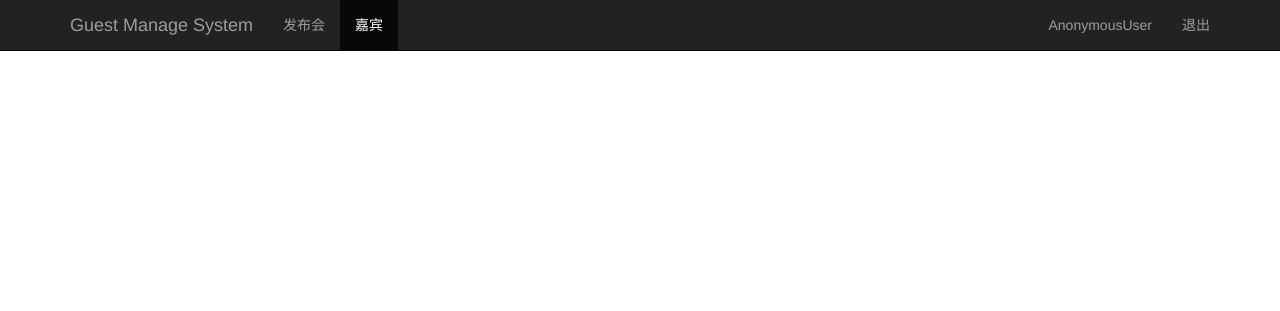
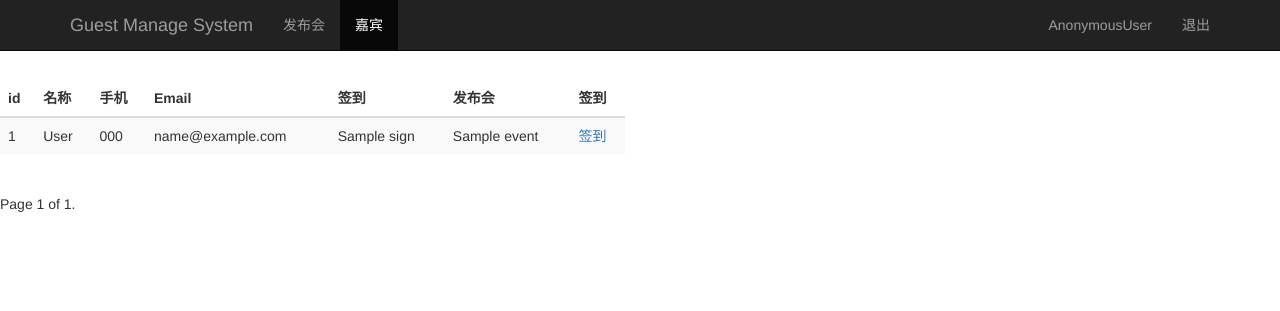
Before and after one commit to AaronSu20170930/pythonScripts, a Django app: template templates/guest_manage.html in a window 1280 px wide. Shown: the top 311 px of the page. Run offline with Django 3.2, Linux system fonts and the light colour scheme; the template is opened without the code that fills it: most values are stand-ins (such as "Sample title", 1, 10 or a date in 2020); some libraries are stand-ins or nearby versions.

Commit message:
嘉宾列表，分页器 添加签到页面

```diff
--- a/DjangoDemo/urls.py
+++ b/DjangoDemo/urls.py
@@ -16,7 +16,7 @@ Including another URLconf
 from django.contrib import admin
 from django.urls import path
 from sign import views
-
+from django.conf.urls import url
 
 urlpatterns = [
     path('admin/', admin.site.urls),
@@ -25,5 +25,7 @@ urlpatterns = [
     path('event_manage/', views.event_manage),
     path('accounts/login/', views.index),
     path('search_name/', views.search_name),
-    path('guest_manage/', views.guest_manage)
+    path('guest_manage/', views.guest_manage),
+    url(r'^sign_index/(?P<eid>[0-9]+)/$', views.sign_index),
+    url(r'^sign_index_action/(?P<eid>[0-9]+)/$', views.sign_index_action)
 ]
--- a/templates/guest_manage.html
+++ b/templates/guest_manage.html
@@ -26,5 +26,49 @@
                 </div>
             </div>
         </nav>
+        <!-- 嘉宾列表 -->
+        <div class="row" style="padding-top: 80px;">
+            <div class="col-md-6">
+                <table class="table table-striped">
+                    <thead>
+                        <tr>
+                            <th>id</th><th>名称</th><th>手机</th><th>Email</th><th>签到</th><th>发布会</th>
+                            <th>签到</th>
+                        </tr>
+                    </thead>
+                    <tbody>
+                        {% for guest in guests %}
+                            <tr>
+                                <td>{{ guest.id }}</td>
+                                <td>{{ guest.realname }}</td>
+                                <td>{{ guest.phone }}</td>
+                                <td>{{ guest.email }}</td>
+                                <td>{{ guest.sign }}</td>
+                                <td>{{ guest.event }}</td>
+                                <td>
+                                    <a href="/sign_index/{{ event.id }}/" target="{{ event.id }}_blank">
+                                        签到
+                                    </a>
+                                </td>
+                            </tr>
+                        {% endfor %}
+                    </tbody>
+                </table>
+            </div>
+        </div>
+        <!-- 列表分页器 -->
+        <div class="pagination">
+            <span class="step-links">
+                {% if guests.has_previous %}
+                    <a href="?page={{ guests.previous_page_number }}">previous</a>
+                {% endif %}
+                <span class="current">
+                    Page {{ guests.number }} of {{ guests.paginator.num_pages }}.
+                </span>
+                {% if guests.has_next %}
+                    <a href="?page={{ guests.next_page_number }}">next</a>
+                {% endif %}
+            </span>
+        </div>
     </body>
 </html>
```
Also changed, not shown: sign/views.py (+45 -0 lines), templates/sign_index.html (added, +42 -0 lines). Lines whose indentation alone changed are shown as unchanged.
